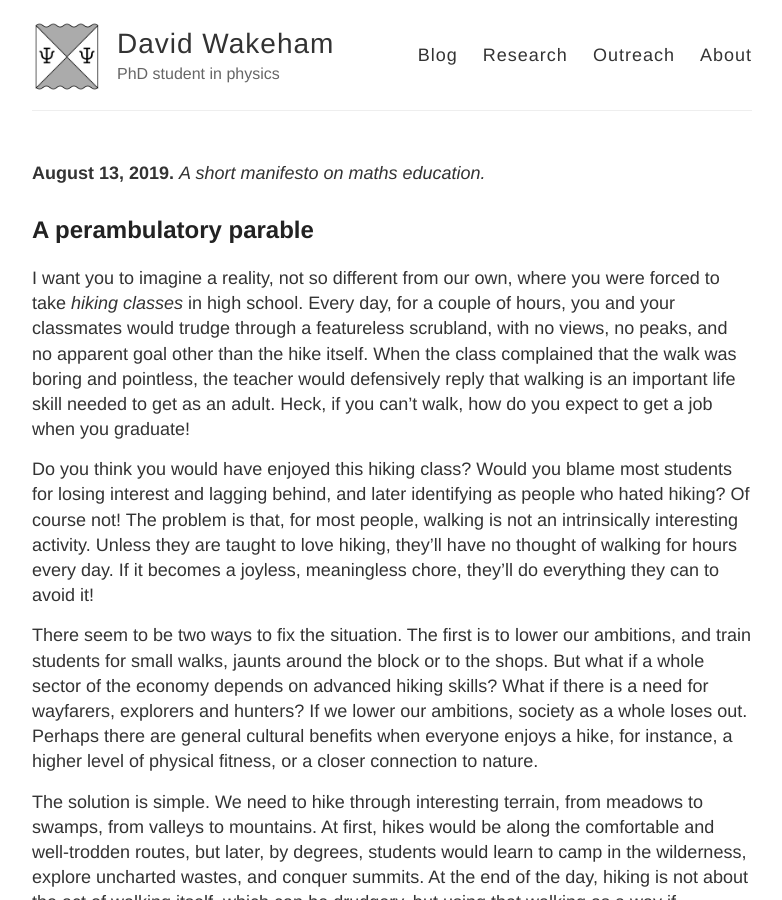
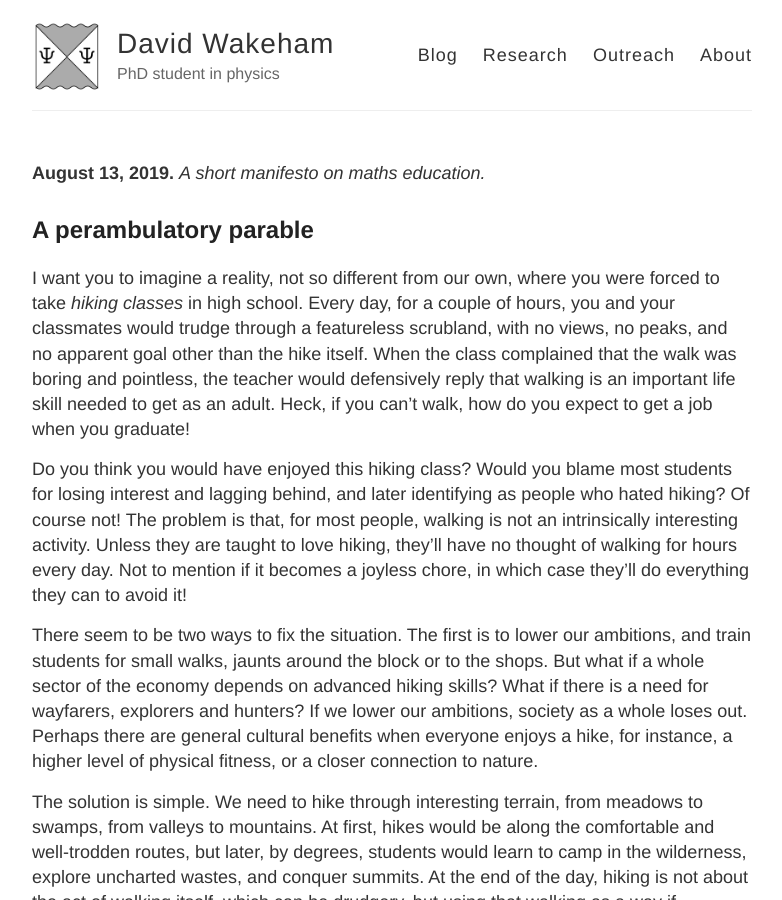
Before and after one commit to hapax/hapax.github.io, a Jekyll site: the page built from assets/teaching.md, in a window 1280 px wide and 900 px high. Shown: the whole window, without its empty margins (248-1030 px from the left). Built offline with Jekyll 4.4.1, drawn with Linux system fonts in a browser that asks for light colours; our own code applies the rules of GitHub Pages for plain Markdown files; a script that is not in the unit is left out.

Commit message:
Update teaching.md

```diff
--- a/assets/teaching.md
+++ b/assets/teaching.md
@@ -29,7 +29,8 @@ The problem is that, for most people, walking is not an intrinsically
 interesting activity.
 Unless they are taught to love hiking, they'll have no thought of
 walking for hours every day.
-If it becomes a joyless, meaningless chore, they'll do everything they can to avoid it!
+Not to mention if it becomes a joyless chore, in which case they'll do
+everything they can to avoid it!
 
 There seem to be two ways to fix the situation. The first is to
 lower our ambitions, and train students for small walks, jaunts around
```
